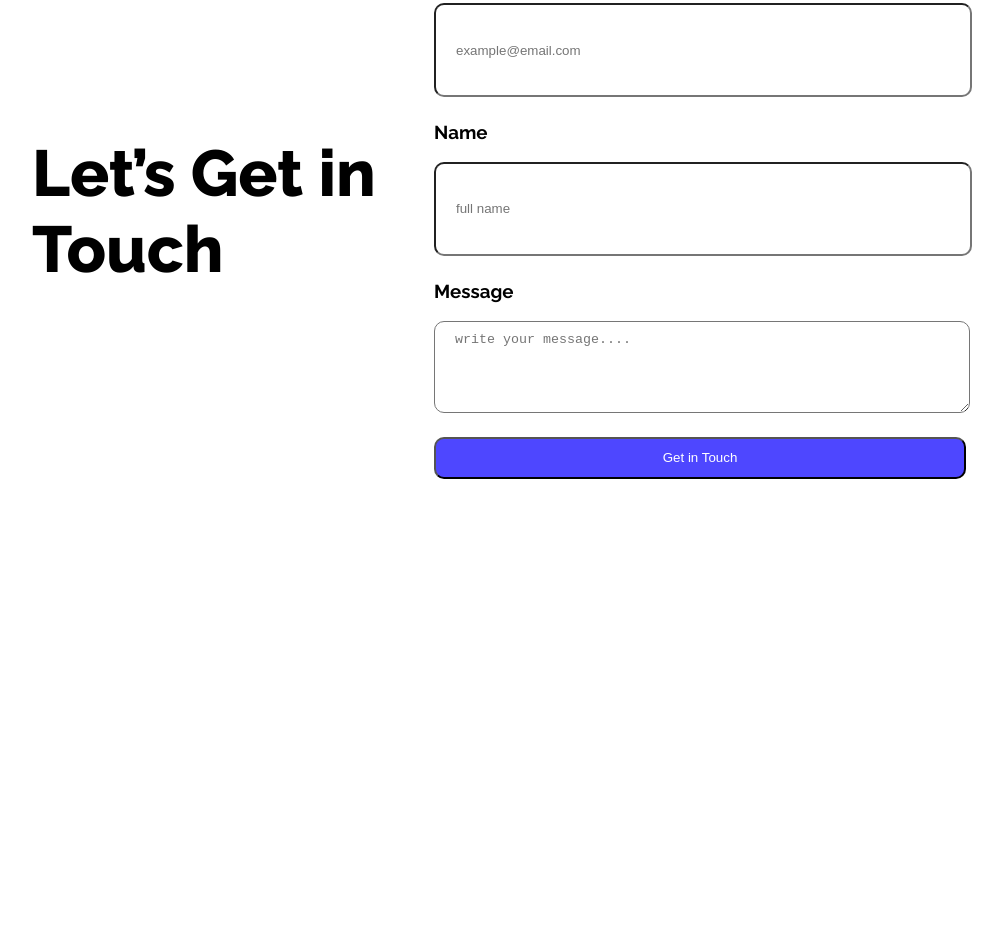
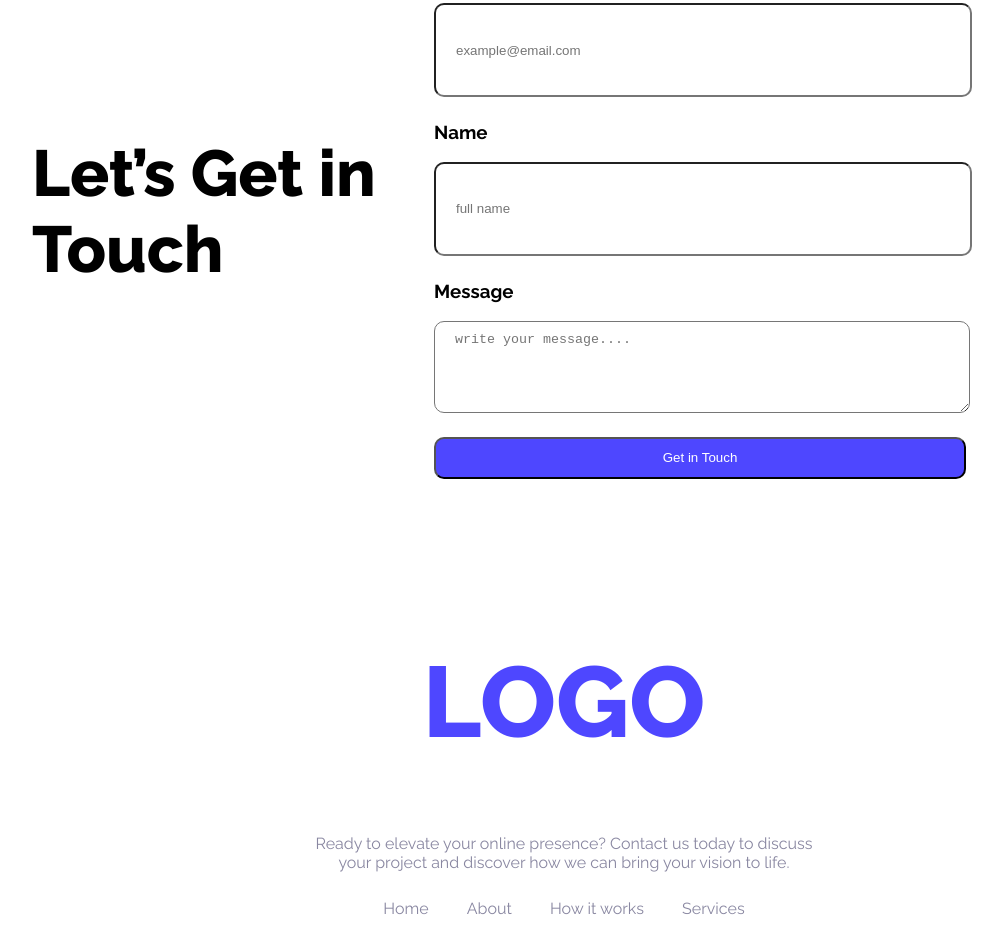
Before and after one commit to Ruhulamin1130/no-one-assinment, a plain HTML site: page index.html in a window 1280 px wide. Shown: the part 1733-2668 px from the top of the page, without its empty margins (76-1079 px from the left). Before the commit the page ends 2317 px from the top, so only its background shows below. Drawn offline with Linux system fonts and the light colour scheme.

Commit message:
footer added here

```diff
--- a/index.html
+++ b/index.html
@@ -142,7 +142,15 @@
 
     <footer>
 
-
+        <h1 class="logo">LOGO</h1>
+        <p class="ft-p">Ready to elevate your online presence? Contact us
+            today to discuss your project and discover how we can bring your vision to life.</p>
+           <div class="logo-a-tag">
+             <a class="ft-itm" href="#">Home</a>
+            <a href="#">About</a>
+            <a href="#">How it works</a>
+            <a href="#">Services</a>
+           </div>
     </footer>
 
 </body>
--- a/style.css
+++ b/style.css
@@ -187,3 +187,29 @@ button.btn-one.tuc-btn {
 h1.touch-titl {
     width: 360px;
 }
+/* footer start here */
+footer {
+    text-align: center;
+}
+
+h1.logo {
+    color: #4E47FF;
+    font-size: 100px;
+    font-weight: 800;
+}
+
+p.ft-p {
+    width: 531px;
+    margin: auto;
+    color: #8987A1;
+    padding: 7px 0px;
+}
+
+.logo-a-tag a {
+    text-decoration: none;
+    padding: 17px;
+    color: #8987A1;
+}
+.logo-a-tag {
+    margin-top: 20px;
+}
```
